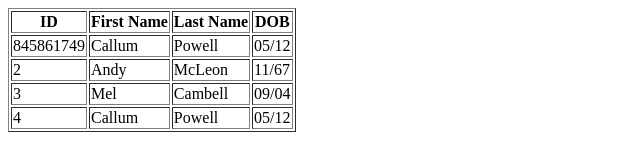
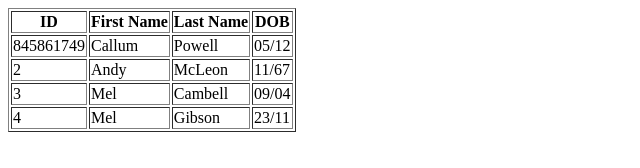
Before and after one commit to craftycal/html5-tables, a plain HTML site: page index.html in a window 1280 px wide. Shown: the full height of the page, 0-640 px from the left. Drawn offline with Linux system fonts and the light colour scheme.

Commit message:
table update

```diff
--- a/index.html
+++ b/index.html
@@ -35,9 +35,9 @@
 			</tr>
 			<tr>
 				<td>4</td>
-				<td>Callum</td>
-				<td>Powell</td>
-				<td>05/12</td>
+				<td>Mel</td>
+				<td>Gibson</td>
+				<td>23/11</td>
 			</tr>
 		</table>
 
```
